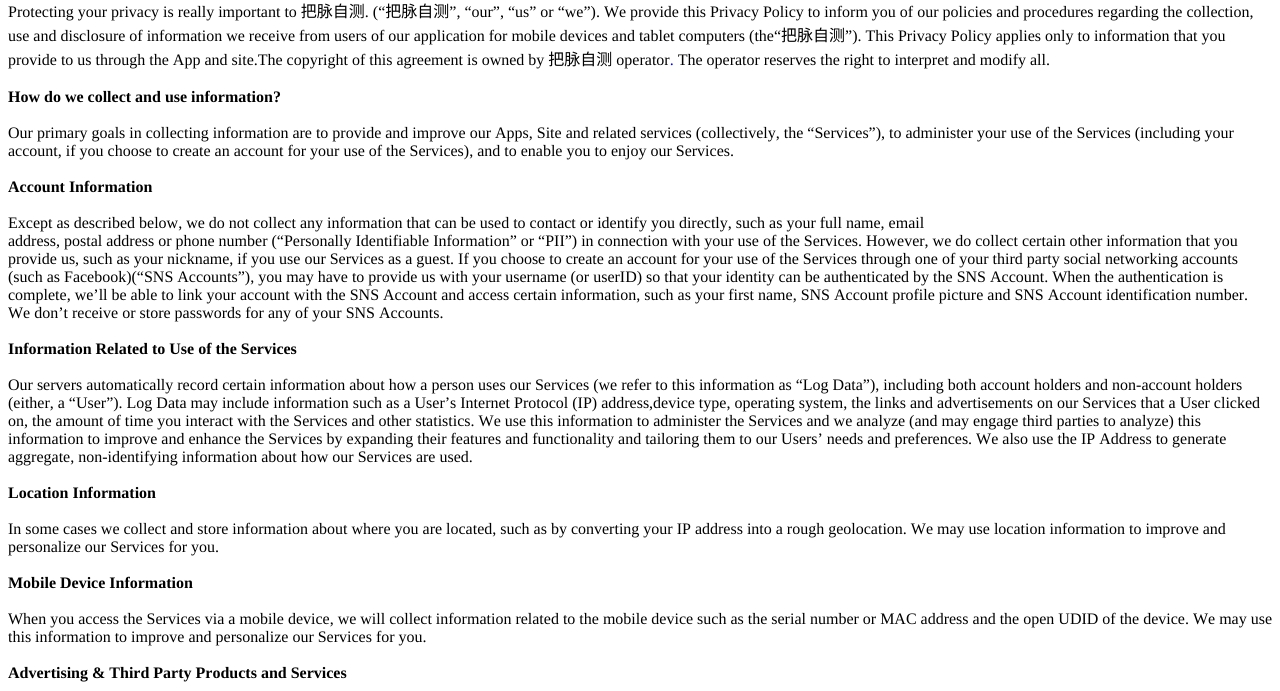
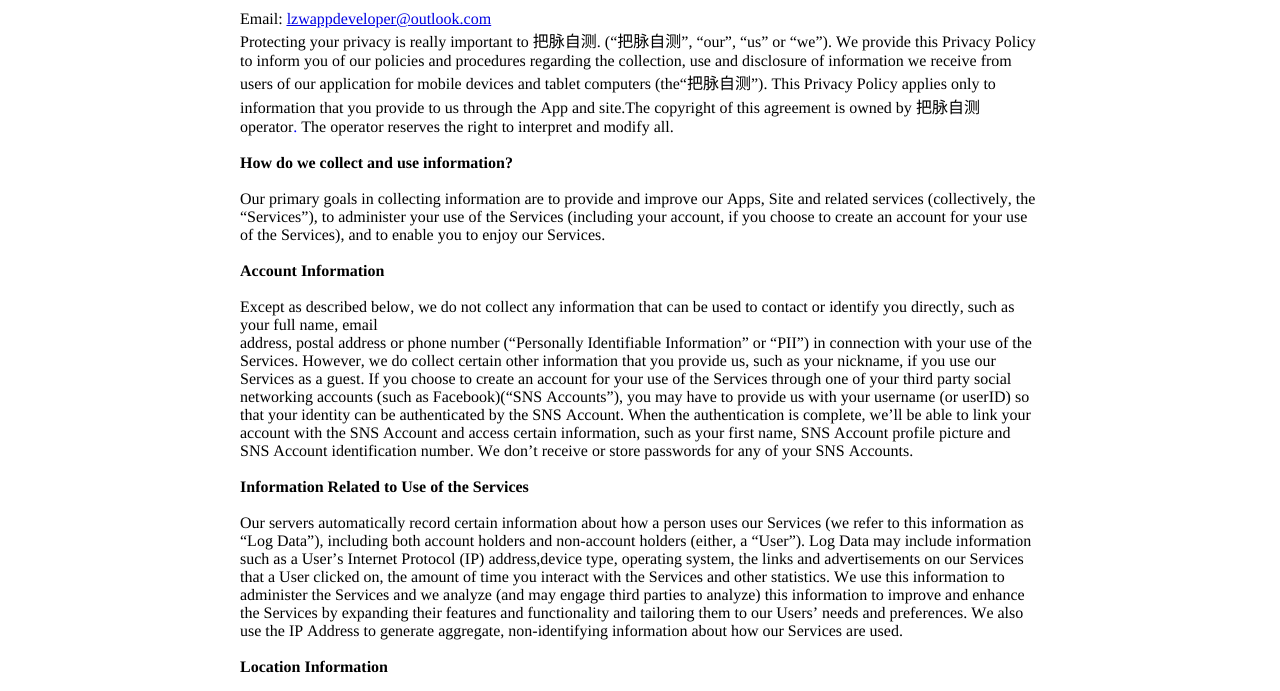
Before and after one commit to lzwapp/lzwapp.github.io, a plain HTML site: page Pulse/Pulse/PrivacyPolicy/en.html in a window 1280 px wide. Shown: the part 155-846 px from the top of the page. Drawn offline with Linux system fonts and the light colour scheme.

Commit message:
Update en.html

```diff
--- a/Pulse/Pulse/PrivacyPolicy/en.html
+++ b/Pulse/Pulse/PrivacyPolicy/en.html
@@ -26,7 +26,7 @@
     span.s7 {font: 12.0px Times; font-kerning: none}
   </style>
 </head>
-<body>
+<body style="padding: 3%; max-width: 800px; margin: auto"><div><p style="margin:0pt; text-align:center">
 <p class="p1"><span class="s1"></span><br></p>
 <p class="p2"><span class="s1"><b>Privacy Policy</b></span></p>
 <p class="p3"><span class="s1">Updated: October 26, 2025</span></p>
```
